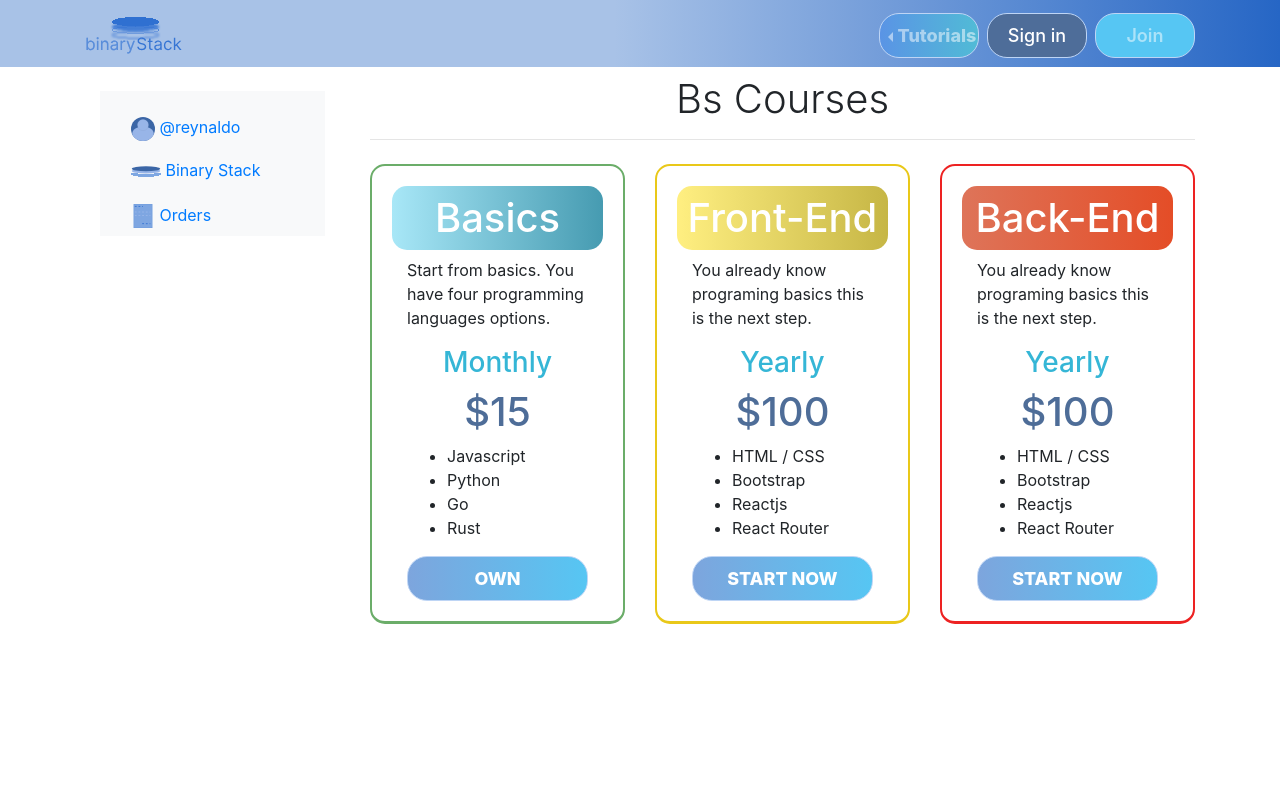
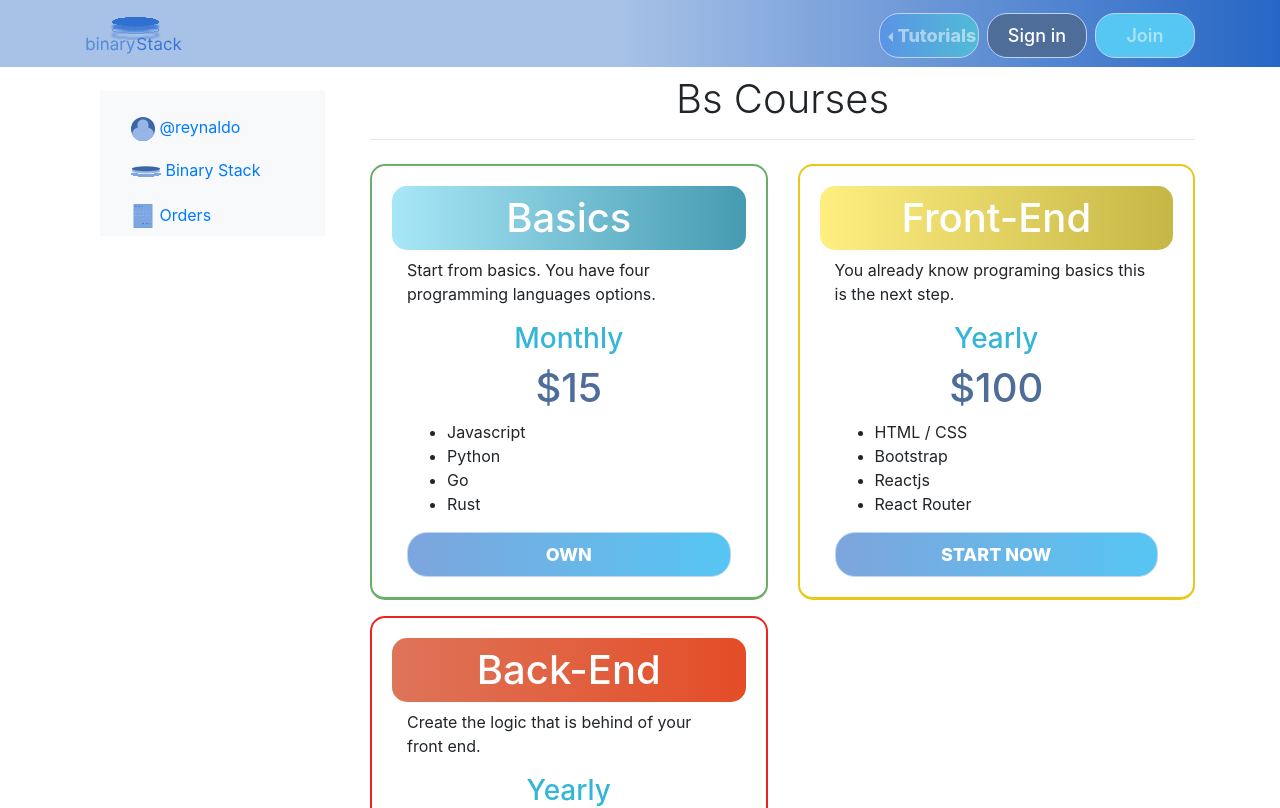
Before and after one commit to redmejia/binarystack-landing-page, a React (Create React App) app: page /bs in a window 1280 px wide. Shown: the top 808 px of the page. Built offline with nearby package versions, Linux system fonts and the light colour scheme.

Commit message:
fix card postion

```diff
--- a/src/Components/Profile/BinaryStack.js
+++ b/src/Components/Profile/BinaryStack.js
@@ -87,16 +87,16 @@ const BinaryStackCourse = [
             borderRadius: 15,
             color: '#ffff'
         },
-        description: "You already know programing basics this is the next step.",
+        description: "Create the logic that is behind of your front end.",
         planStyle: {
             planPayColor: '#35b6d6',
             planPayTotal: '#4E6D98'
         },
         technologies: {
-            optOne: 'HTML / CSS',
-            optTwo: 'Bootstrap',
-            optThree: 'Reactjs',
-            optFour: 'React Router',
+            optOne: 'Node.js',
+            optTwo: 'Go',
+            optThree: 'Python',
+            optFour: 'Postgres',
         },
         styles: {
             heigth: '100%',
@@ -123,7 +123,7 @@ const BinaryStack = () => {
 
     const bsCourses = BinaryStackCourse.map(course => {
         return (
-            <div className='col-12 col-md-4 col-lg-4 col-xl-4 my-2' key={course.planId}>
+            <div className='col-12 col-md-4 col-lg-4 col-xl-6 my-2' key={course.planId}>
                 <Card
                     title={
                         <div
@@ -151,6 +151,7 @@ const BinaryStack = () => {
                                     course.planId === newStudent.plan.planId ?
                                         <button
                                             className="signin-btn-submit btn-lg btn-block "
+                                            onClick={() => {alert("You already own this course")}}
                                         >
                                             Own
                                         </button> :
```
